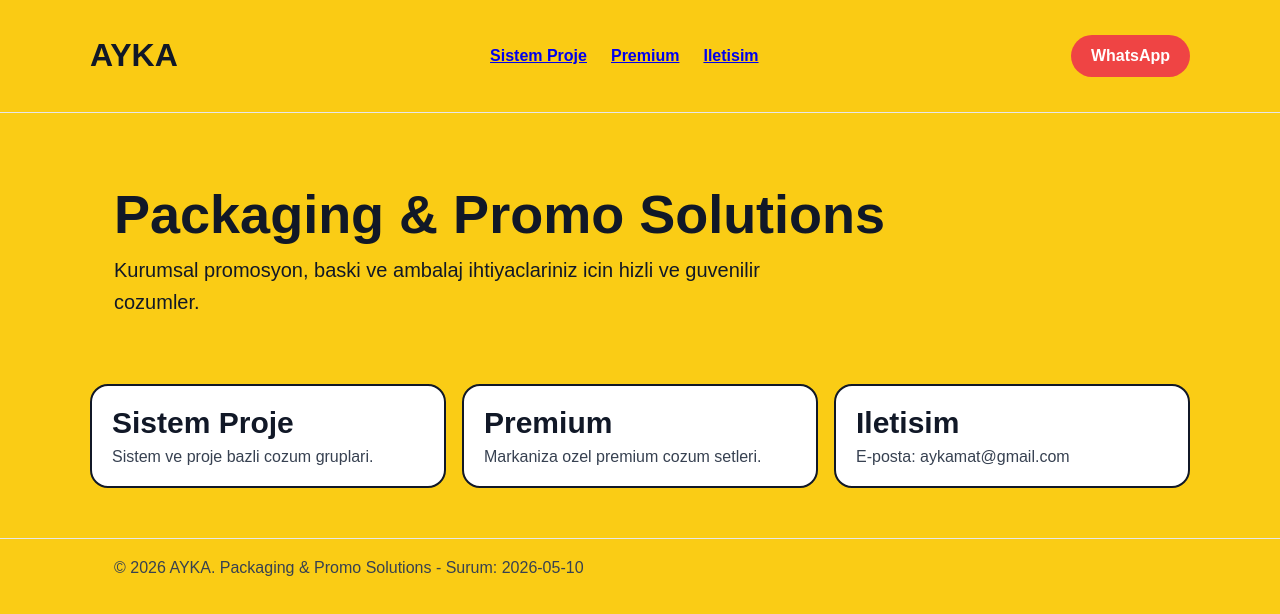
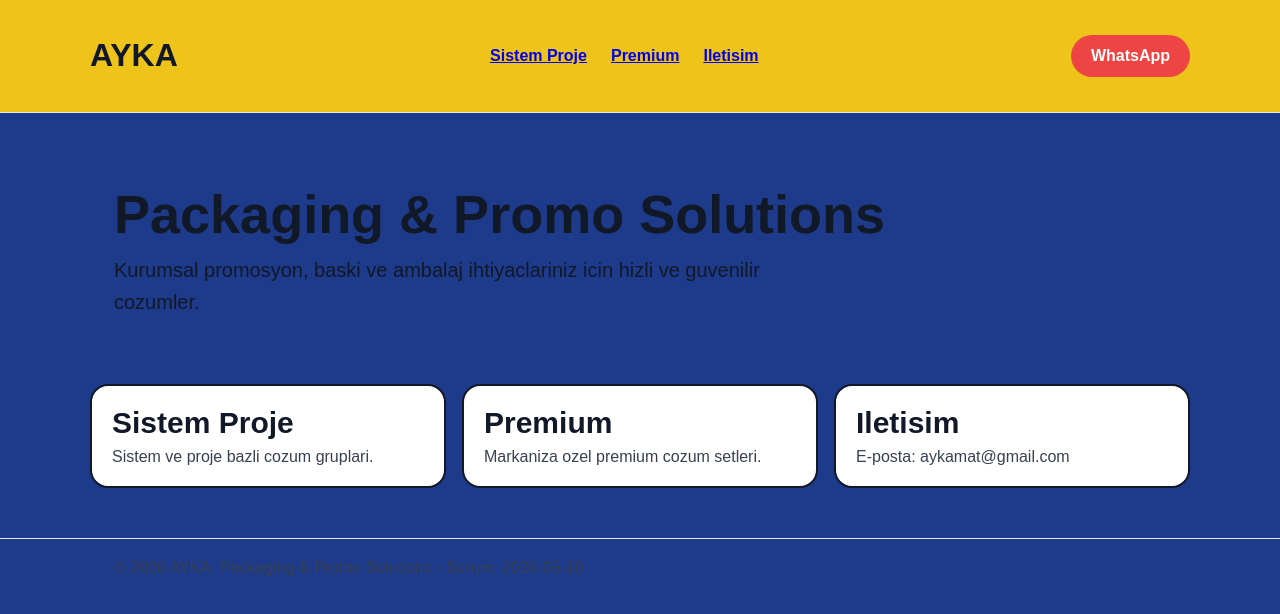
Before and after one commit to aykapromo/ayka-site, a website: page index.html in a window 1280 px wide. Drawn offline with Linux system fonts and the light colour scheme.

Commit message:
Set background to light navy

```diff
--- a/index.html
+++ b/index.html
@@ -6,7 +6,7 @@
   <title>AYKA | Packaging & Promo Solutions</title>
   <style>
     * { box-sizing:border-box }
-    body { margin:0; font-family:Arial,sans-serif; background:#facc15; color:#111827 }
+    body { margin:0; font-family:Arial,sans-serif; background: #1e3a8a; color:#111827 }
     .container { max-width:1100px; margin:0 auto; padding:0 24px }
     .nav { position:sticky; top:0; background:rgba(250,204,21,.95); border-bottom:1px solid #e5e7eb }
     .navin { display:flex; justify-content:space-between; align-items:center; padding:16px 0 }
```
